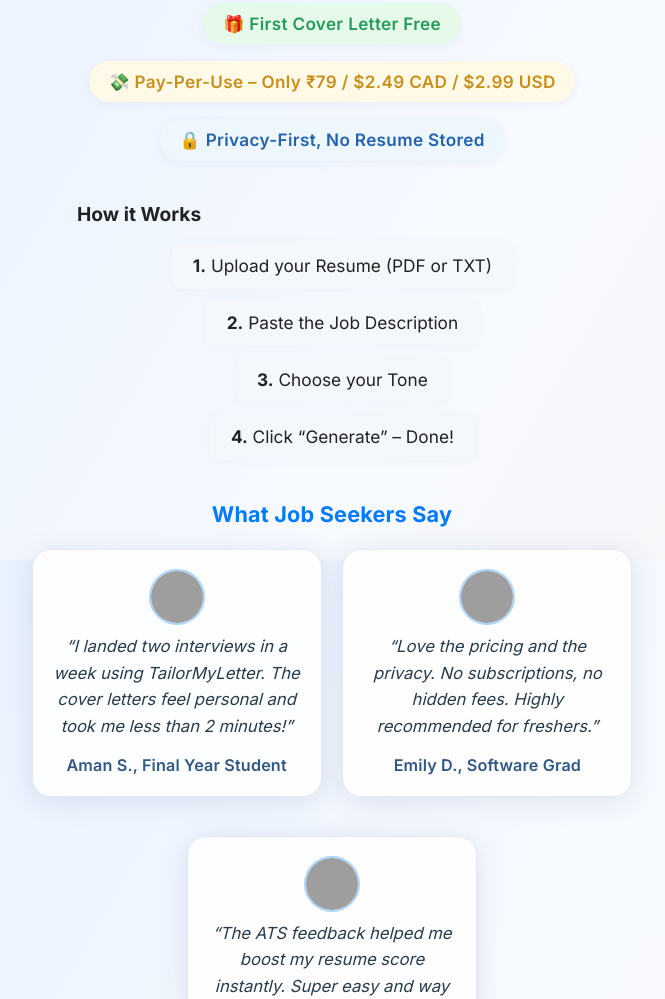
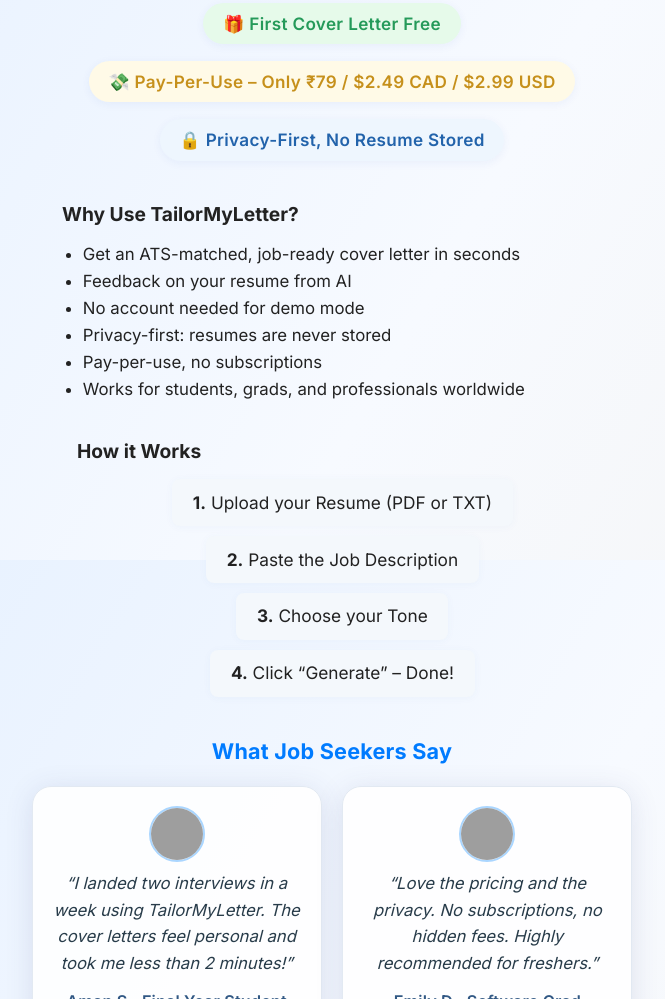
Before and after one commit to Shanecode3/Project, a plain HTML site: page frontend/index.html in a window 1280 px wide. Shown: the part 1040-2039 px from the top of the page, without its empty margins (308-973 px from the left). Drawn offline with Linux system fonts and the light colour scheme; no server answers; grey boxes are pictures that could not be loaded.

Commit message:
Update index.html seo optimized

```diff
--- a/frontend/index.html
+++ b/frontend/index.html
@@ -60,6 +60,18 @@
       <span class="usp-badge free">🎁 First Cover Letter Free</span>
       <span class="usp-badge cheap">💸 Pay-Per-Use – Only ₹79 / $2.49 CAD / $2.99 USD</span>
       <span class="usp-badge privacy">🔒 Privacy-First, No Resume Stored</span>
+    </section>
+
+    <section class="benefits-section" style="margin:2.1rem auto 1.5rem auto;max-width:540px;">
+      <h2 style="font-size:1.2rem;font-weight:700;margin-bottom:0.7rem;">Why Use TailorMyLetter?</h2>
+      <ul style="font-size:1.05rem;padding-left:1.3rem;">
+        <li>Get an ATS-matched, job-ready cover letter in seconds</li>
+        <li>Feedback on your resume from AI</li>
+        <li>No account needed for demo mode</li>
+        <li>Privacy-first: resumes are never stored</li>
+        <li>Pay-per-use, no subscriptions</li>
+        <li>Works for students, grads, and professionals worldwide</li>
+      </ul>
     </section>
 
     <section class="how-it-works-section" style="margin:2.1rem auto 1.5rem auto;max-width:510px;">
```
